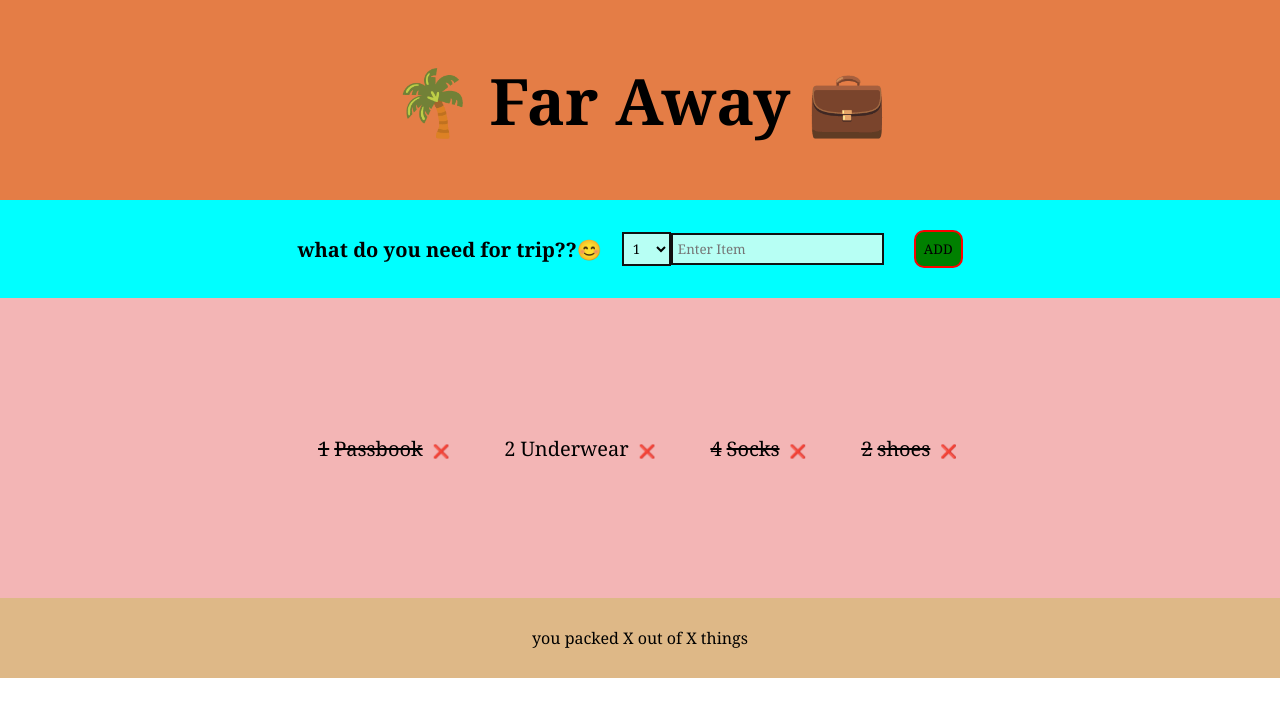
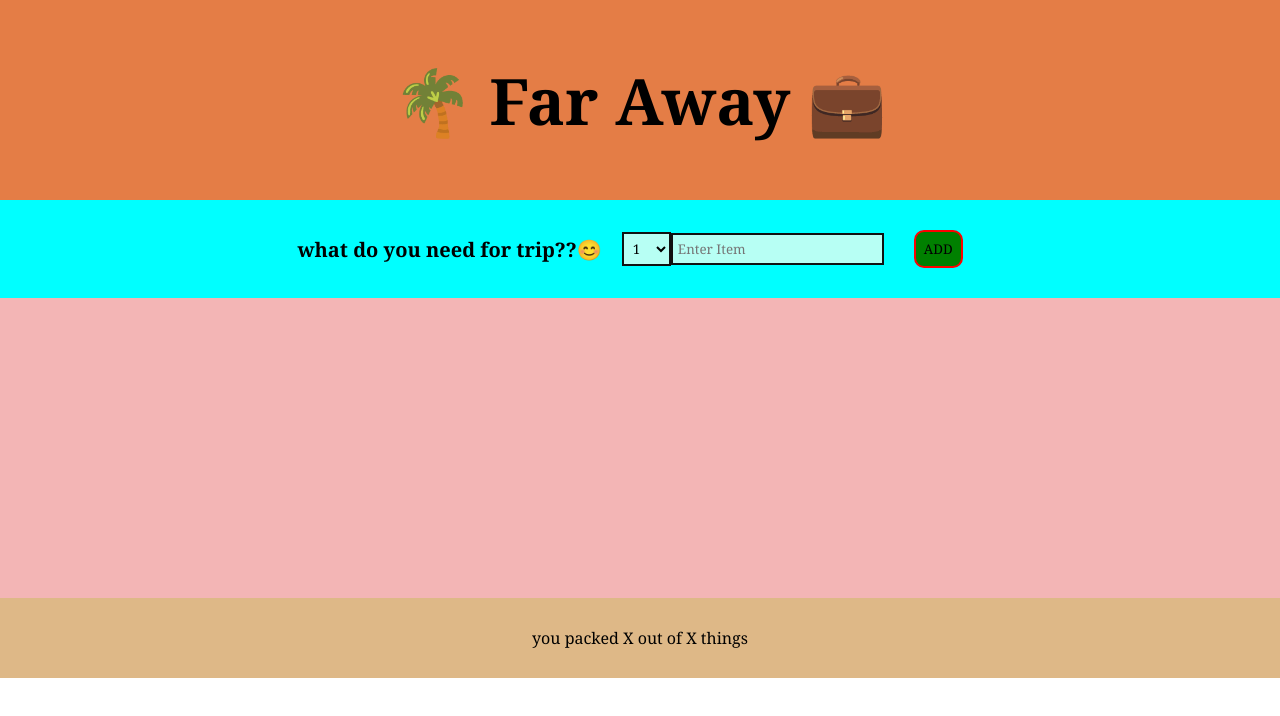
Before and after one commit to MatsagarVishal/far-away, a React (Create React App) app: page / in a window 1280 px wide. Shown: the top 716 px of the page. Built offline with nearby package versions, Linux system fonts and the light colour scheme; the HTML template or start-up script is replaced by a standard one.

Commit message:
Created controlled components, added states, handled deletion and addition list of items, established child - parent communtication

```diff
--- a/src/App.js
+++ b/src/App.js
@@ -3,13 +3,23 @@ import ListItems from "./components/ListItems";
 import Footer from "./components/Footer";
 import Form from "./components/Form";
 import Logo from "./components/Logo";
+import { useState } from "react";
 
 function App() {
+  const [items, setItems] = useState([]);
+
+  function handleItemsOnAdd(item) {
+    setItems((itemList) => [item, ...itemList]);
+  }
+
+  function handleDeleteItem(id) {
+    setItems((items) => items.filter((item) => item.id !== id));
+  }
   return (
     <div className="App">
       <Logo />
-      <Form />
-      <ListItems />
+      <Form onItemAdd={handleItemsOnAdd} />
+      <ListItems itemList={items} onItemDelete={handleDeleteItem} />
       <Footer />
     </div>
   );
--- a/src/components/Form.js
+++ b/src/components/Form.js
@@ -1,18 +1,45 @@
 import { useState } from "react";
 
-export default function Form() {
+export default function Form({ onItemAdd }) {
   const [discription, setDiscription] = useState("");
+  const [quantity, setQuantity] = useState(1);
 
   function handleSubmit(e) {
     e.preventDefault();
-    console.log(e.target.itemName.value);
+
+    if (!discription) return;
+
+    const newItem = {
+      id: Date.now(),
+      discription: discription,
+      quantity: quantity,
+      isPacked: false,
+    };
+    onItemAdd(newItem);
+    // setting input field after submition of form
+    setDiscription("");
+
+    // setting input field after submition of form
+    setQuantity(1);
+  }
+
+  // controlling the Components of ther form
+
+  function handleDescription(e) {
+    // setting description to user input
+    setDiscription(e.target.value);
+  }
+
+  function handleQuantity(e) {
+    // setting Quntity to user input
+    setQuantity(+e.target.value);
   }
 
   return (
-    <div className="form" onSubmit={(e) => handleSubmit(e)}>
+    <div className="form" onSubmit={handleSubmit}>
       <span>what do you need for trip??😊</span>
       <form>
-        <select>
+        <select value={quantity} onChange={handleQuantity}>
           {Array.from({ length: 20 }, (_, i) => i + 1).map((num) => (
             <option value={num} key={num}>
               {num}
@@ -22,7 +49,7 @@ export default function Form() {
         <input
           type="text"
           placeholder="Enter Item"
-          onChange={(e) => {setDiscription(e.target.value)}}
+          onChange={handleDescription}
           value={discription}
         />
         <button type="submit">Add</button>
--- a/src/components/ListItems.js
+++ b/src/components/ListItems.js
@@ -1,28 +1,33 @@
-const listOfItems = [
-  { id: 1, discription: "Passbook", quantity: 1, isPacked: true },
-  { id: 2, discription: "Underwear", quantity: 2, isPacked: false },
-  { id: 3, discription: "Socks", quantity: 4, isPacked: true },
-  { id: 4, discription: "shoes", quantity: 2, isPacked: true },
-];
+// const listOfItems = [
+//   { id: 1, discription: "Passbook", quantity: 1, isPacked: true },
+//   { id: 2, discription: "Underwear", quantity: 2, isPacked: false },
+//   { id: 3, discription: "Socks", quantity: 4, isPacked: true },
+//   { id: 4, discription: "shoes", quantity: 2, isPacked: true },
+// ];
 
-export default function ListItems() {
+export default function ListItems({ itemList, onItemDelete }) {
   return (
     <div className="items">
       <ul>
-        {listOfItems.map((item) => {
-          return <Item item={item} key={item.id} />;
+        {itemList.map((item) => {
+          return <Item item={item} onItemDelete={onItemDelete} key={item.id} />;
         })}
       </ul>
     </div>
   );
 }
 
-function Item({ item }) {
+function Item({ item, onItemDelete }) {
+  function handleDelete(id) {
+    console.log(id);
+
+    onItemDelete(id);
+  }
   return (
     <li className={item.isPacked ? "packed" : ""}>
       <span>{item.quantity}</span>
       {item.discription}
-      <button>❌</button>
+      <button onClick={() => handleDelete(item.id)}>❌</button>
     </li>
   );
 }
--- a/src/index.css
+++ b/src/index.css
@@ -85,6 +85,7 @@
     padding: 0 5px;
     background: transparent;
     border: none;
+    cursor: pointer;
 }
 
 .footer {
```
